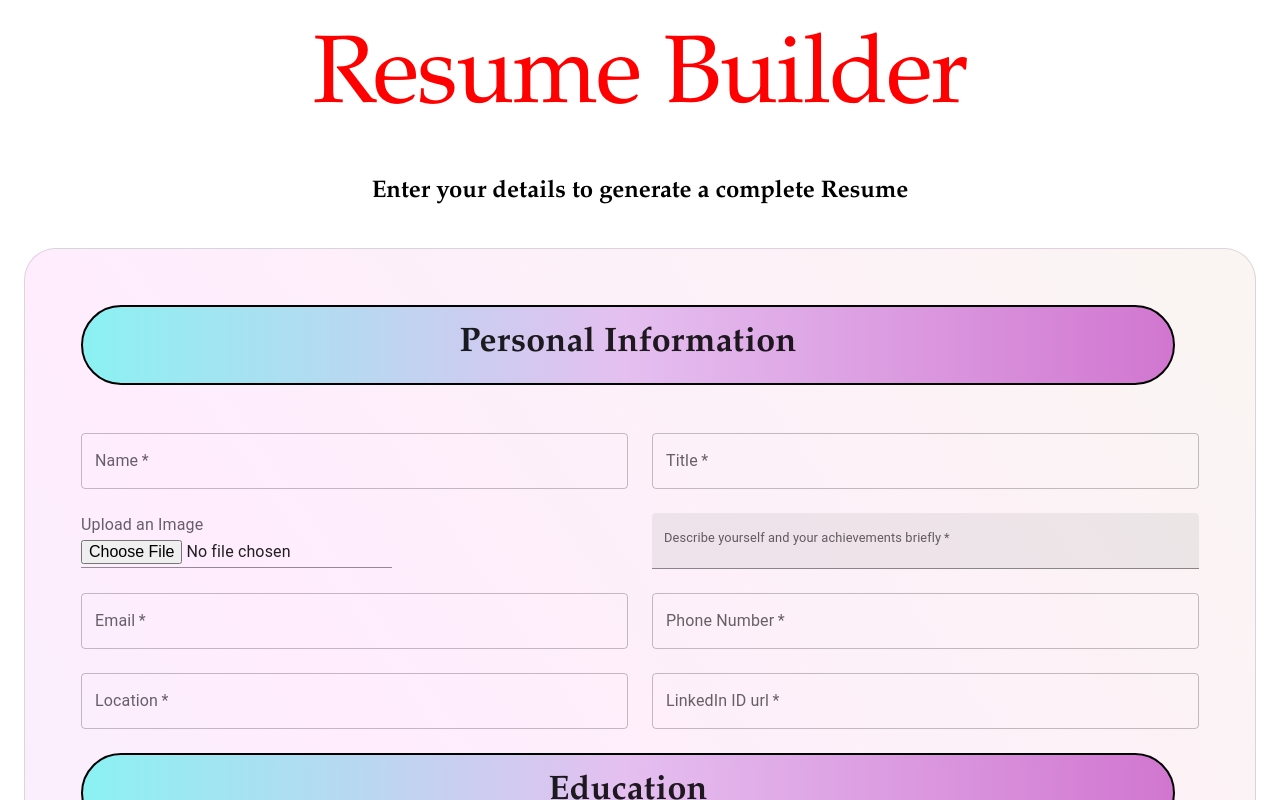
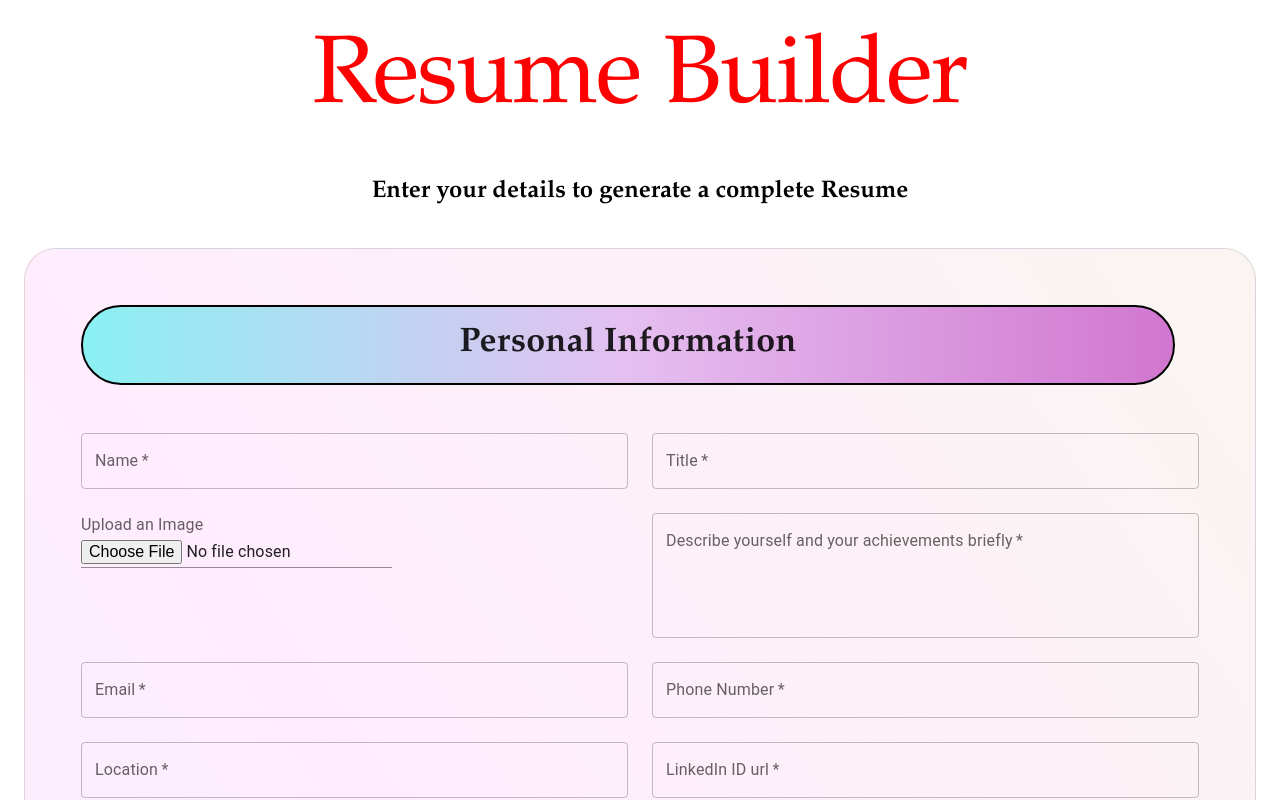
Before and after one commit to Muaz-Ashraf/Resume-Builder, a React (Vite) app: page / in a window 1280 px wide. Shown: the top 800 px of the page. Built offline with nearby package versions, Linux system fonts and the light colour scheme.

Commit message:
add grid

```diff
--- a/src/Components/InputForm.jsx
+++ b/src/Components/InputForm.jsx
@@ -27,6 +27,7 @@ const InputForm = () => {
   const [university, setUniversity] = useState("");
   const [yearEnrolled, setYearEnrolled] = useState("");
   const [yearCompleted, setYearCompleted] = useState("");
+
   const [role, setRole] = useState("");
   const [company, setCompany] = useState("");
   const [yearsCompany, setYearsCompany] = useState("");
@@ -163,11 +164,11 @@ const InputForm = () => {
             </Grid>
             <Grid item xs={12} sm={6}>
               <TextField
+                rows={4}
                 name="description"
                 value={description}
-                variant="filled"
+                variant="outlined"
                 label={"Describe yourself and your achievements briefly"}
-                InputLabelProps={{ style: labelStyle }}
                 type="text"
                 multiline
                 fullWidth
```
